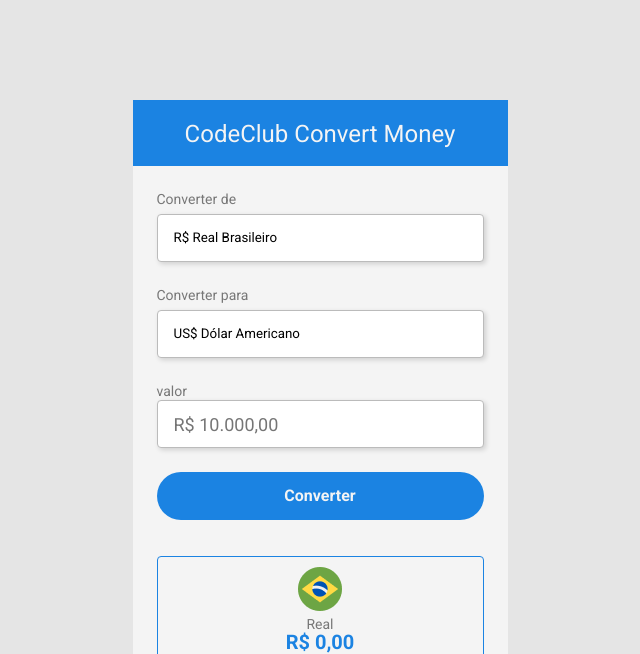
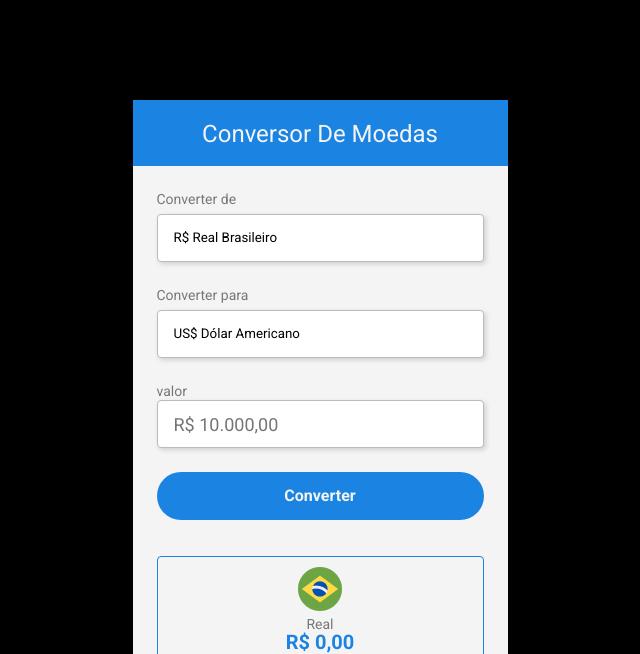
Before and after one commit to leonardoferreiramiranda/Convert-Money, a plain HTML site: page index.html in a window 1280 px wide. Shown: the top 654 px of the page, without its empty margins (320-960 px from the left). Drawn offline with Linux system fonts and the light colour scheme.

Commit message:
alteracao index, styles

```diff
--- a/index.html
+++ b/index.html
@@ -9,13 +9,13 @@
     <link rel="preconnect" href="https://fonts.gstatic.com" crossorigin>
     <link href="https://fonts.googleapis.com/css2?family=Roboto:wght@100;300;400;700&display=swap" rel="stylesheet">
     <link rel="stylesheet" href="./style.css">
-    <title>CodeClub Convert Money</title>
+    <title>Conversor de Moedas</title>
 </head>
 
 <body>
     <div class="container">
         <header>
-            <h1>CodeClub Convert Money</h1>
+            <h1>Conversor De Moedas</h1>
         </header>
 
         <main>
--- a/style.css
+++ b/style.css
@@ -9,7 +9,7 @@
 }
 
 body {
-    background-color: #E5E5E5;
+    background-color: black;
 }
 
 .container {
```
